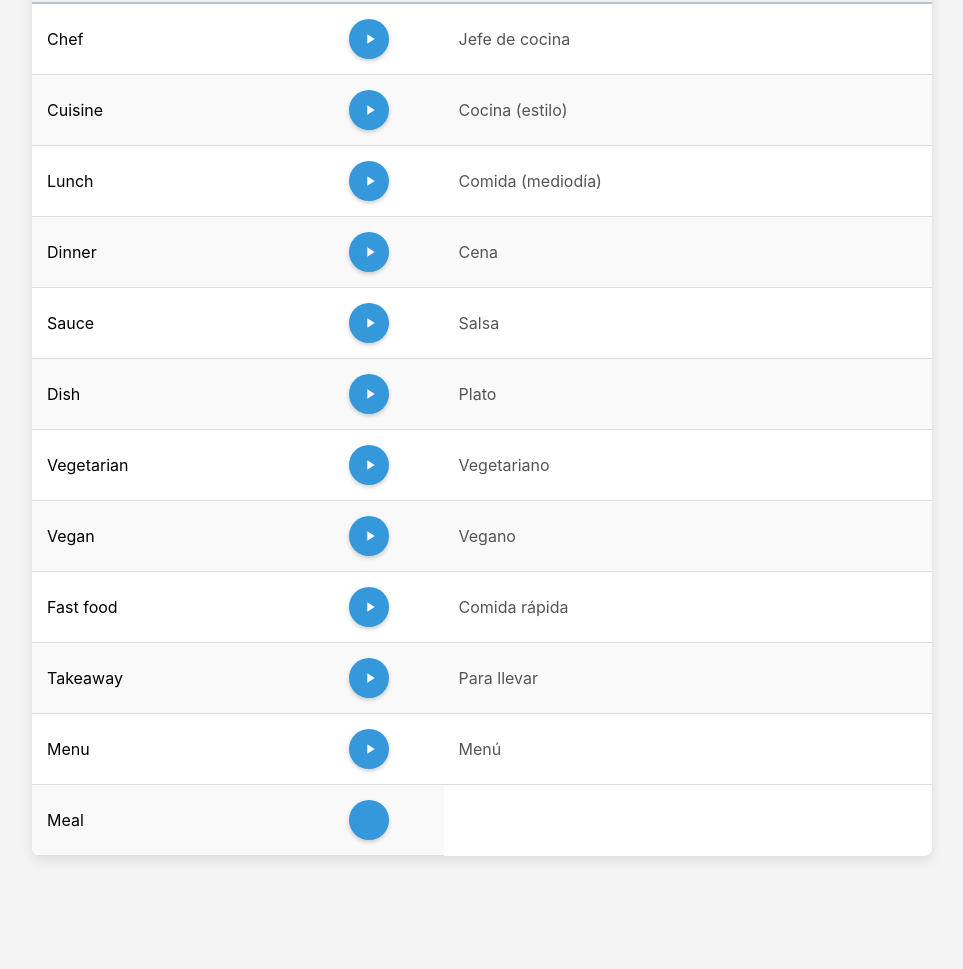
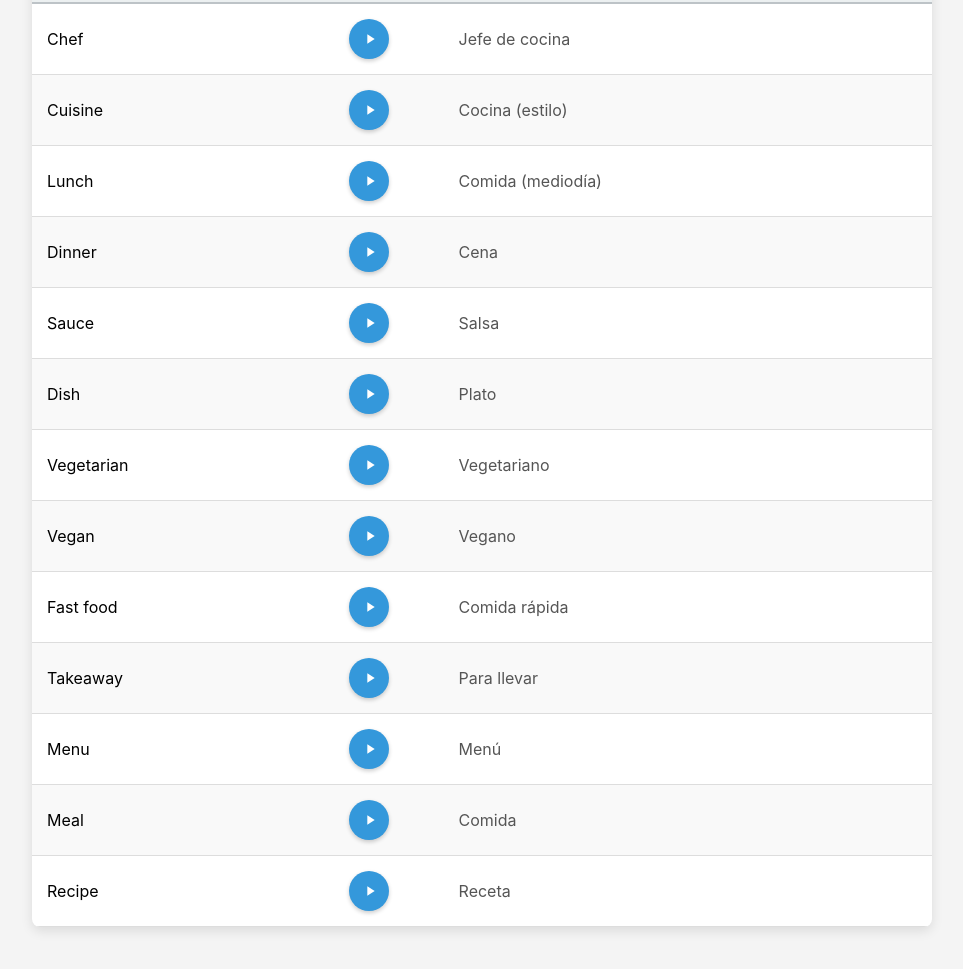
Before and after one commit to dtalentoweb-dot/unit-4-vocabulary, a plain HTML site: page index.html in a window 1280 px wide. Shown: the part 2536-3505 px from the top of the page, without its empty margins (158-1121 px from the left). Before the commit the page ends 3440 px from the top, so only its background shows below. Drawn offline with Linux system fonts and the light colour scheme.

Commit message:
Update index.html

```diff
--- a/index.html
+++ b/index.html
@@ -145,4 +145,52 @@
         <tr><td>Fast food</td><td class="col-audio"><audio id="aud-fast_food" src="fast_food.mp3"></audio><button class="play-btn" onclick="playAudio('aud-fast_food')"><svg viewBox="0 0 24 24"><path d="M8 5v14l11-7z"/></svg></button></td><td class="col-spanish">Comida r&aacute;pida</td></tr>
         <tr><td>Takeaway</td><td class="col-audio"><audio id="aud-takeaway" src="takeaway.mp3"></audio><button class="play-btn" onclick="playAudio('aud-takeaway')"><svg viewBox="0 0 24 24"><path d="M8 5v14l11-7z"/></svg></button></td><td class="col-spanish">Para llevar</td></tr>
         <tr><td>Menu</td><td class="col-audio"><audio id="aud-menu" src="menu.mp3"></audio><button class="play-btn" onclick="playAudio('aud-menu')"><svg viewBox="0 0 24 24"><path d="M8 5v14l11-7z"/></svg></button></td><td class="col-spanish">Men&uacute;</td></tr>
-        <tr><td>Meal</td><td class="col-audio"><audio id="aud-meal" src="meal.mp3"></audio><button class="play-btn" onclick="playAudio('aud-meal')"><svg viewBox="0 0 24 24"><path d="M8 5v14l11-7
+        <tr><td>Meal</td><td class="col-audio"><audio id="aud-meal" src="meal.mp3"></audio><button class="play-btn" onclick="playAudio('aud-meal')"><svg viewBox="0 0 24 24"><path d="M8 5v14l11-7z"/></svg></button></td><td class="col-spanish">Comida</td></tr>
+        <tr><td>Recipe</td><td class="col-audio"><audio id="aud-recipe" src="recipe.mp3"></audio><button class="play-btn" onclick="playAudio('aud-recipe')"><svg viewBox="0 0 24 24"><path d="M8 5v14l11-7z"/></svg></button></td><td class="col-spanish">Receta</td></tr>
+
+    </tbody>
+</table>
+
+<script>
+    /**
+     * Función mejorada para reproducir audio, manejando la pausa de otros audios
+     * y las promesas de reproducción (para evitar errores en algunos navegadores).
+     */
+    function playAudio(id) {
+        var audio = document.getElementById(id);
+
+        if (!audio) {
+            console.error("Audio element not found with ID: " + id);
+            return;
+        }
+
+        // 1. Pausar y reiniciar todos los demás audios
+        document.querySelectorAll('audio').forEach(function(el) {
+            if(el !== audio && !el.paused) {
+                el.pause();
+                el.currentTime = 0;
+            }
+        });
+
+        // 2. Reproducir o pausar el seleccionado
+        if (audio.paused || audio.currentTime === 0) {
+            // Reproducir desde el inicio
+            audio.currentTime = 0;
+            var playPromise = audio.play();
+
+            // Manejar errores de promesa (común en navegadores por permisos)
+            if (playPromise !== undefined) {
+                playPromise.catch(error => {
+                    console.error("Playback failed (check file path and browser restrictions): ", error);
+                });
+            }
+        } else {
+            // Si está sonando, pausar y volver al inicio (para un 'reset')
+            audio.pause();
+            audio.currentTime = 0;
+        }
+    }
+</script>
+
+</body>
+</html>
```
